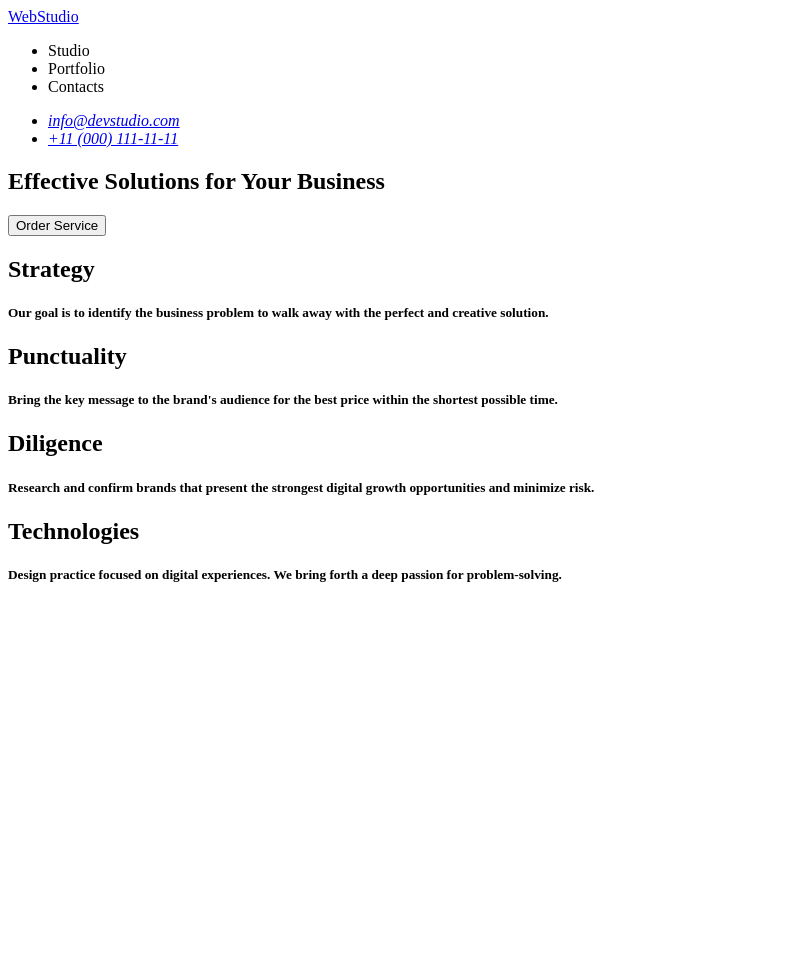
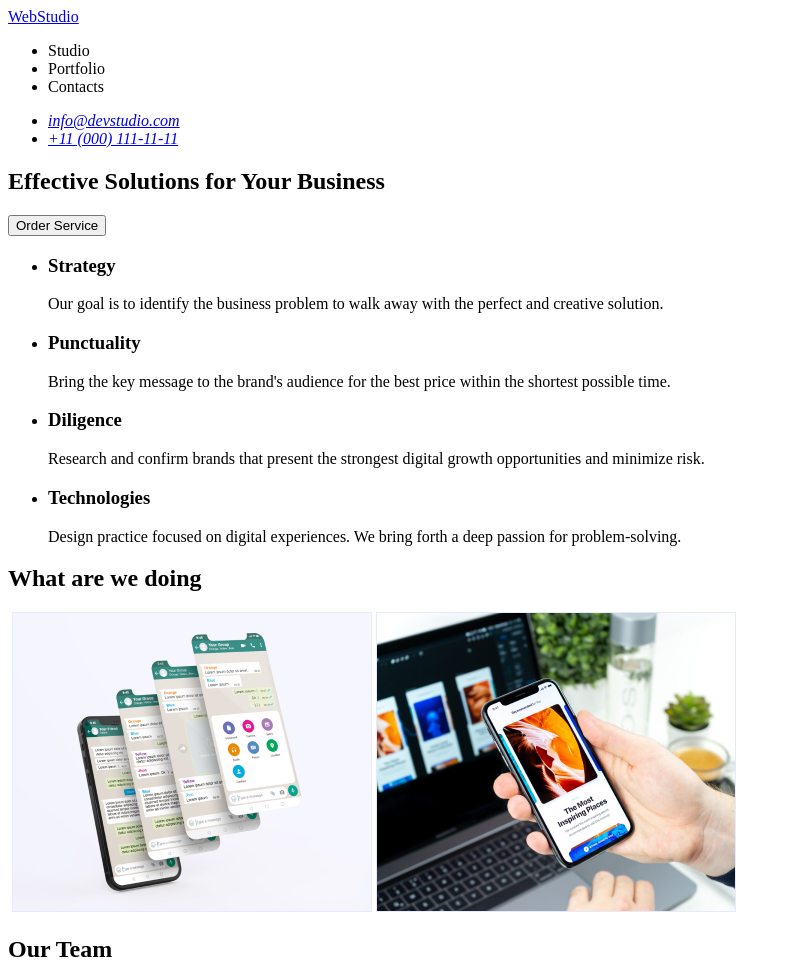
Before and after one commit to VinogradarMushroom/goit-markup-hw-01, a plain HTML site: page index.html in a window 1280 px wide. Shown: the top 966 px of the page, without its empty margins (0-791 px from the left). Before the commit the page ends 800 px from the top, so only its background shows below. Drawn offline with Linux system fonts and the light colour scheme.

Commit message:
Section3

```diff
--- a/index.html
+++ b/index.html
@@ -33,21 +33,44 @@
             </section>
             <!-- Section 1 -->
             <section>
-            <h2>Strategy</h2>
-            <h5>Our goal is to identify the business problem to walk away with the perfect and creative solution.</h5>
+      <ul>
+            <li><h3>Strategy</h3>
+            <p>Our goal is to identify the business problem to walk away with the perfect and creative solution.</p></li>
+
+            <li><h3>Punctuality</h3>
+            <p>Bring the key message to the brand's audience for the best price within the shortest possible time.</p></li>
+
+            <li><h3>Diligence</h3>
+            <p>Research and confirm brands that present the strongest digital growth opportunities and minimize risk.</p></li>
+
+            <li><h3>Technologies</h3>
+            <p>Design practice focused on digital experiences. We bring forth a deep passion for problem-solving.</p></li>
+      </ul>
       </section>
-            <section>
-            <h2>Punctuality</h2>
-            <h5>Bring the key message to the brand's audience for the best price within the shortest possible time.</h5>
+      <!-- Section 2 -->
+      <section>
+            <h2>What are we doing</h2>
+            <img src="/images/img1.jpg" alt="computer" width="0">
+            <img src="/images/img2.jpg" alt="phone">
+            <img src="/images/img3.jpg" alt="hand with phone">
       </section>
-      <section>
-            <h2>Diligence</h2>
-            <h5>Research and confirm brands that present the strongest digital growth opportunities and minimize risk.</h5>
-      </section>
-      <section>
-            <h2>Technologies</h2>
-            <h5>Design practice focused on digital experiences. We bring forth a deep passion for problem-solving.</h5>
-      </section>
+      <!-- Section 3 -->
+      <h2>Our Team</h2>
+      <ul>
+            <li><img src="/images/img4.jpg" alt="Mark Guerrero">
+                  <h3>Mark Guerrero</h3>
+                  <p>Product Designer</p></li>
+                  <li><img src="/images/img5.jpg" alt="Tom Ford">
+                        <h3>Tom Ford</h3>
+                        <p>Frontend Developer</p></li>
+                        <li><img src="/images/img6.jpg" alt="Camila Garcia">
+                              <h3>Camila Garcia</h3>
+                              <p>Marketing</p></li>
+                              <li><img src="/images/img7.jpg" alt="Daniel Wilson">
+                                    <h3>Daniel Wilson</h3>
+                                    <p>UI Designer</p></li>
+      </ul>
+
       </main>
       <footer>
 
```
Also changed, not shown: images/img1.jpg (added), images/img2.jpg (added), images/img3.jpg (added), images/img4.jpg (added), images/img5.jpg (added), images/img6.jpg (added), images/img7.jpg (added), images/logo.png (deleted).
